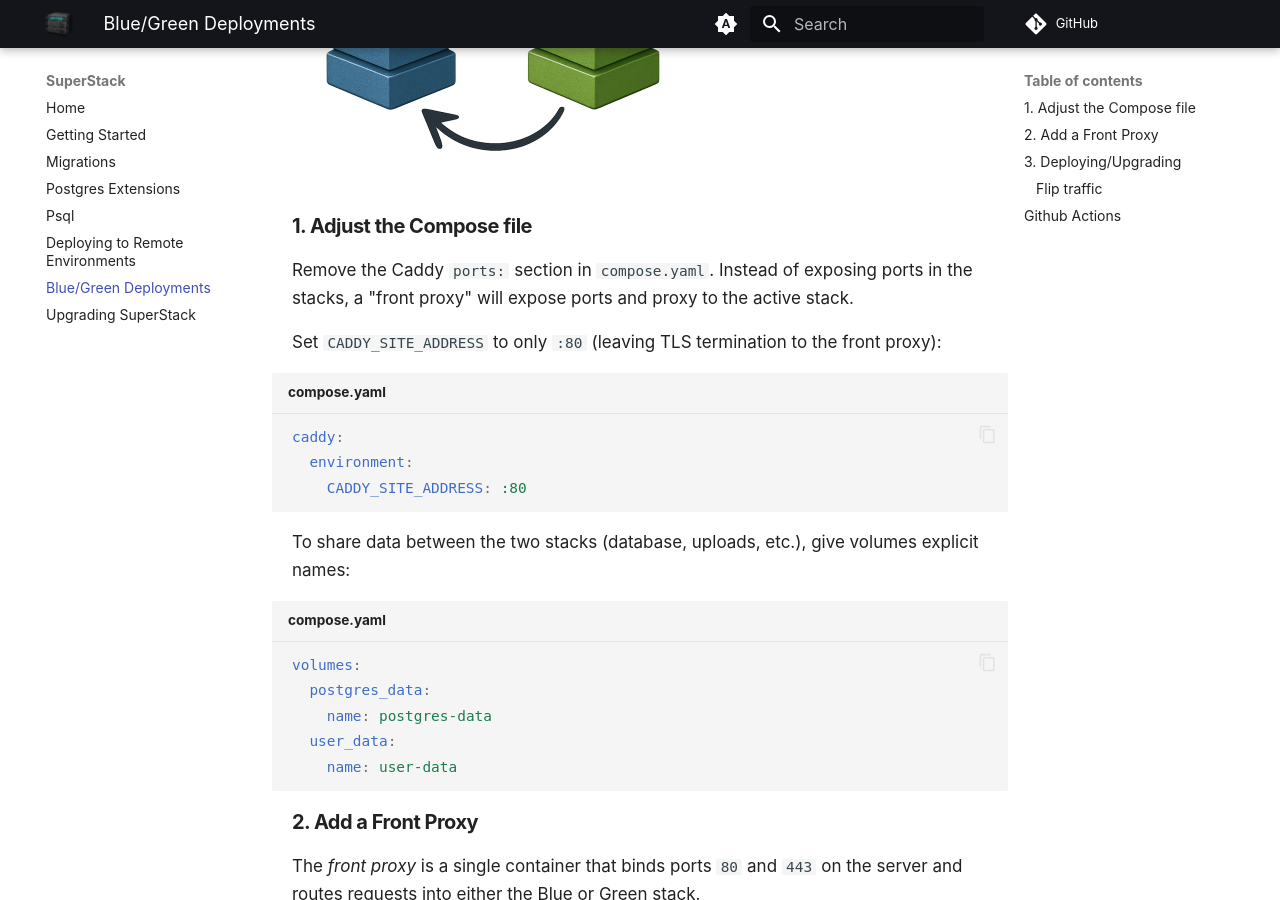
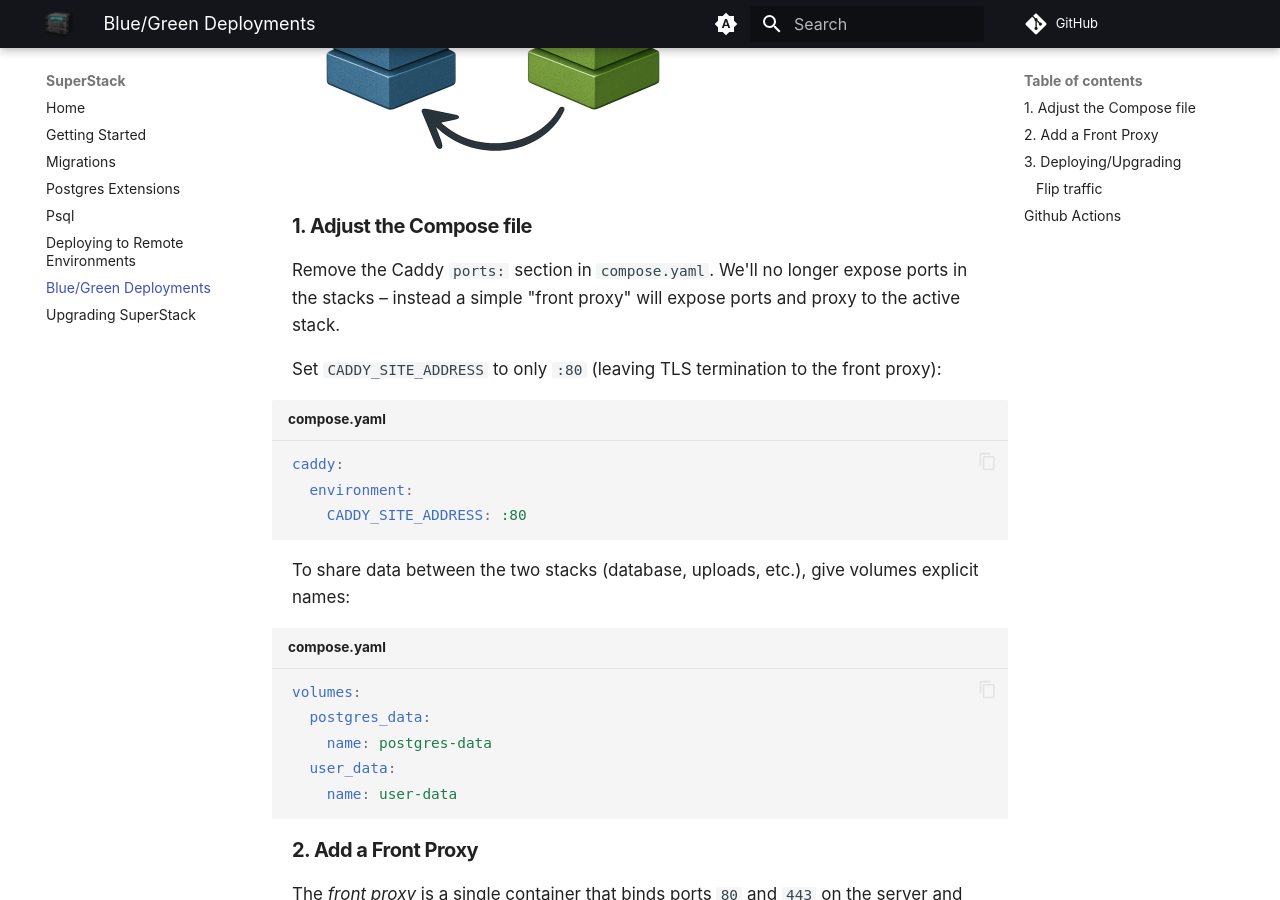
Before and after one commit to explodinglabs/superstack.docs, an MkDocs documentation site: the page built from docs/bluegreen.md, in a window 1280 px wide and 900 px high, scrolled down 467 px. Built offline with MkDocs 1.6.1 and Material for MkDocs 9.7.7, drawn with Linux system fonts in a browser that asks for light colours; comment, search, counter and statistics services are not loaded.

Commit message:
Adjust bluegreen

```diff
--- a/docs/bluegreen.md
+++ b/docs/bluegreen.md
@@ -6,8 +6,9 @@
 
 ## 1. Adjust the Compose file
 
-Remove the Caddy `ports:` section in `compose.yaml`. Instead of exposing ports
-in the stacks, a "front proxy" will expose ports and proxy to the active stack.
+Remove the Caddy `ports:` section in `compose.yaml`. We'll no longer expose
+ports in the stacks – instead a simple "front proxy" will expose ports and
+proxy to the active stack.
 
 Set `CADDY_SITE_ADDRESS` to only `:80` (leaving TLS termination to the front
 proxy):
```
